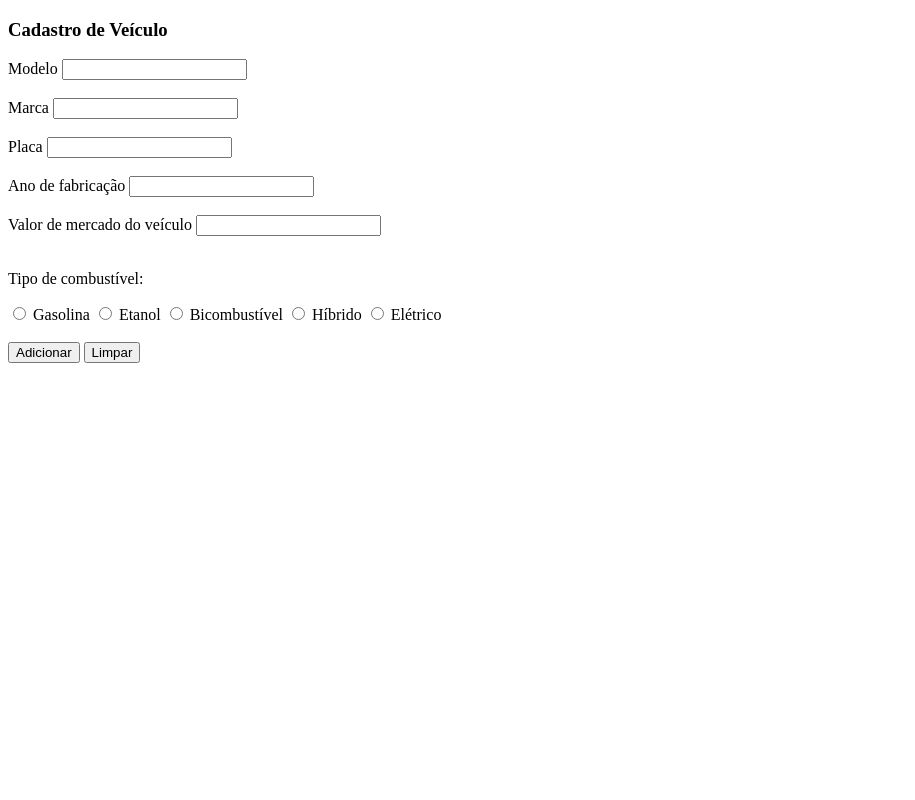
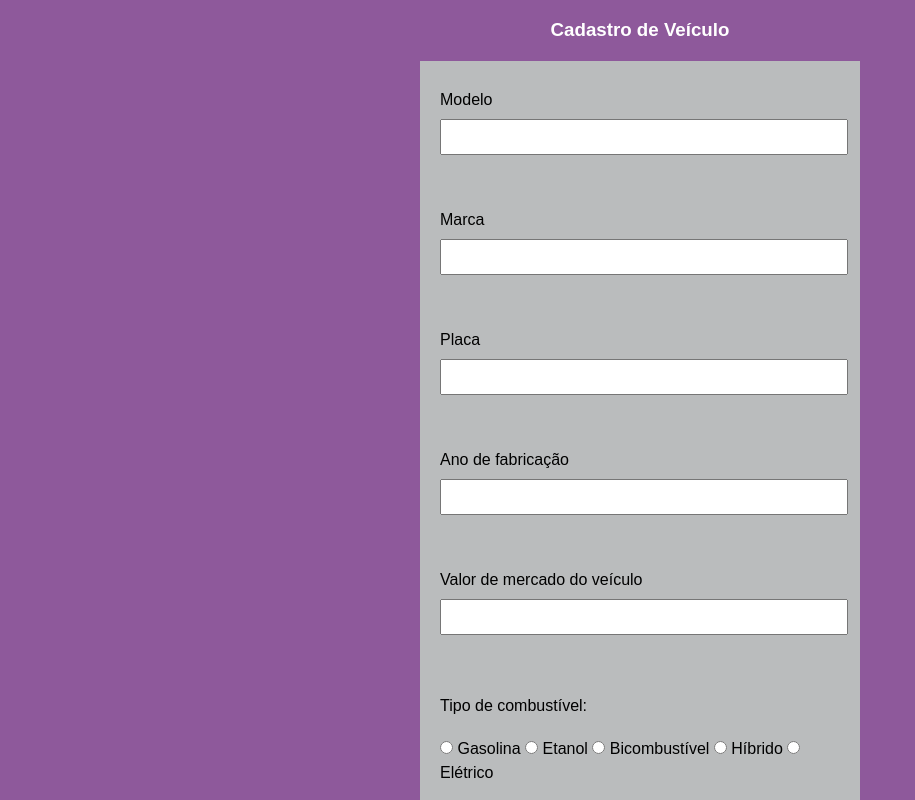
Before and after one commit to Heloiisah/Projeto_veiculo, a plain HTML site: page index.html in a window 1280 px wide. Shown: the top 800 px of the page, without its empty margins (0-915 px from the left). Drawn offline with Linux system fonts and the light colour scheme.

Commit message:
alterações

```diff
--- a/index.html
+++ b/index.html
@@ -5,7 +5,7 @@
     <meta charset="UTF-8">
     <meta name="viewport" content="width=device-width, initial-scale=1.0">
     <title>Cadastro de Veículos</title>
-    <!-- <link rel="stylesheet" href="css/style_veiculo.css"> -->
+    <link rel="stylesheet" href="css/style_veiculo.css">
     <script src="js/script_veiculo.js" type="module" defer></script>
 </head>
 
@@ -15,7 +15,7 @@
 
         <h3>Cadastro de Veículo</h3>
 
-        <div id="div-form-veiculo">
+        <div id="div-form">
             <form id="form-veiculo">
 
                 <label for="modelo">Modelo</label>
@@ -39,20 +39,20 @@
                 <br><br>
 
                 <p>Tipo de combustível:</p>
-                <input type="radio" name="tipo_combustivel" id="gasolina" value="gasolina" required>
-                <label for="gasolina">Gasolina</label>
+                <input type="radio" name="tipo_combustivel" id="gasolina" value="gasolina" required style="display: inline; width: auto; height: auto;">
+                <label for="gasolina" style="display: inline;">Gasolina</label>
 
-                <input type="radio" name="tipo_combustivel" id="etanol" value="etanol">
-                <label for="etanol">Etanol</label>
+                <input type="radio" name="tipo_combustivel" id="etanol" value="etanol" style="display: inline; width: auto; height: auto;">
+                <label for="etanol" style="display: inline;">Etanol</label>
 
-                <input type="radio" name="tipo_combustivel" id="bicombustivel" value="bicombustivel">
-                <label for="bicombustivel">Bicombustível</label>
+                <input type="radio" name="tipo_combustivel" id="bicombustivel" value="bicombustivel" style="display: inline; width: auto; height: auto;">
+                <label for="bicombustivel" style="display: inline;">Bicombustível</label>
 
-                <input type="radio" name="tipo_combustivel" id="hibrido" value="hibrido">
-                <label for="hibrido">Híbrido</label>
+                <input type="radio" name="tipo_combustivel" id="hibrido" value="hibrido" style="display: inline; width: auto; height: auto;">
+                <label for="hibrido" style="display: inline;">Híbrido</label>
 
-                <input type="radio" name="tipo_combustivel" id="eletrico" value="eletrico">
-                <label for="eletrico">Elétrico</label>
+                <input type="radio" name="tipo_combustivel" id="eletrico" value="eletrico" style="display: inline; width: auto; height: auto;">
+                <label for="eletrico" style="display: inline;">Elétrico</label>
                 <br><br>
 
                 <button type="submit" id="btn-add">
@@ -66,7 +66,7 @@
             </form>
         </div>
 
-        <div id="div-lista-veiculos">
+        <div id="div-dados">
 
         </div>
 
--- a/js/script_veiculo.js
+++ b/js/script_veiculo.js
@@ -3,7 +3,7 @@ import { calcularIdade, calcularSeguro, calcularIpva } from './script_calculo.js
 
 // PEGANDO ELEMENTOS DO DOM
 const formVeiculo = document.querySelector('#form-veiculo');
-const divLista = document.querySelector('#div-lista-veiculos');
+const divLista = document.querySelector('#div-dados');
 
 // CRIANDO ARRAY DE VEÍCULOS
 const veiculos = [];
@@ -60,7 +60,7 @@ const listVeiculos = () => {
         const valorFinal = ipva === 'Isento' ? seguro : seguro + ipva;
 
         divLista.innerHTML += `
-            <hr>
+            <div class="veiculo">
                 <p><strong>Veículo ${i + 1}</strong></p>
                 <p>Modelo: ${elem.modelo}</p>
                 <p>Marca: ${elem.marca}</p>
@@ -70,6 +70,7 @@ const listVeiculos = () => {
                 <p>Valor IPVA a pagar: ${formatarMoeda(ipva)}</p>
                 <p>Valor final: ${formatarMoeda(valorFinal)}</p>
                 <p>Licenciamento</p>
+            </div>
         `;
     });
 };
```
Lines whose indentation alone changed are shown as unchanged.
